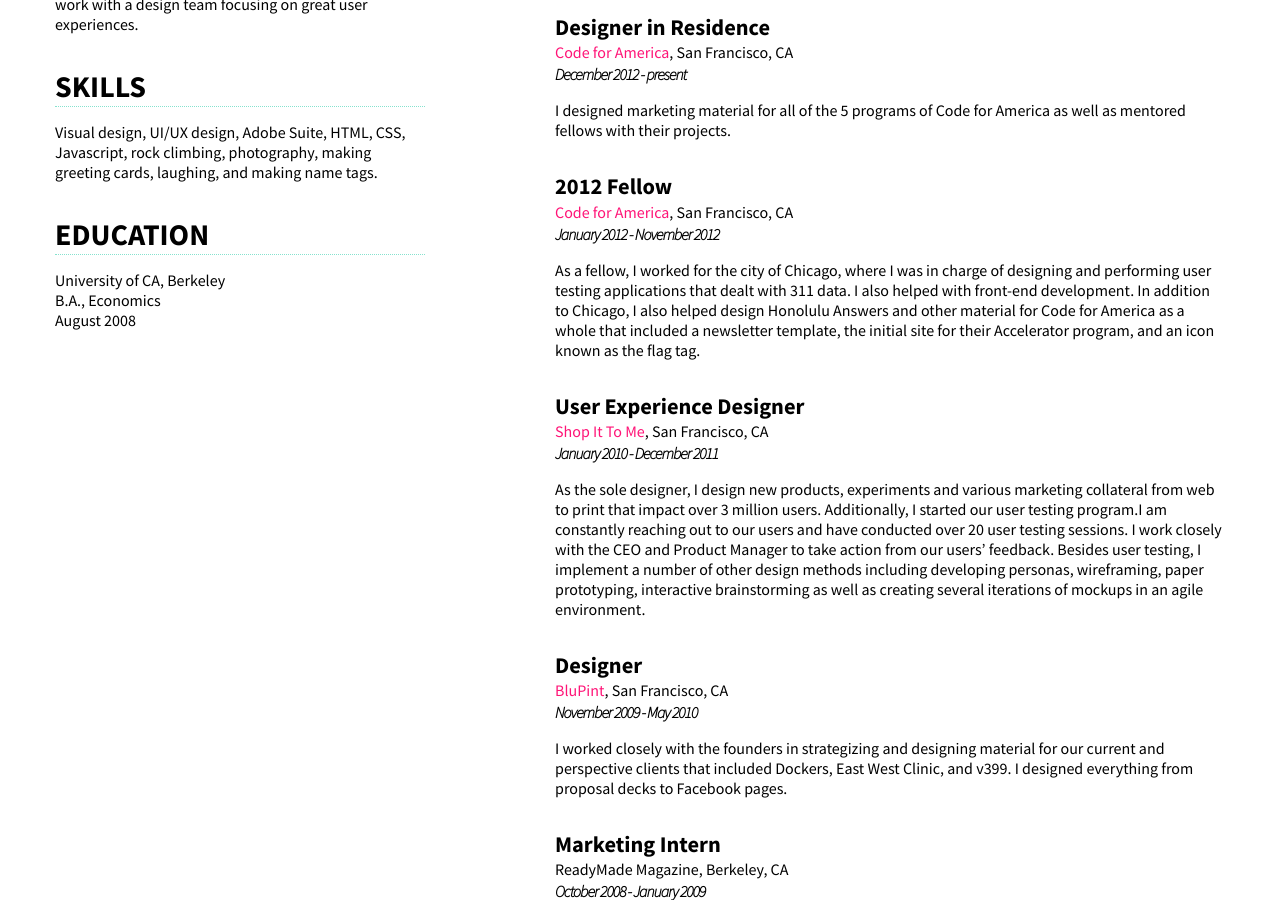
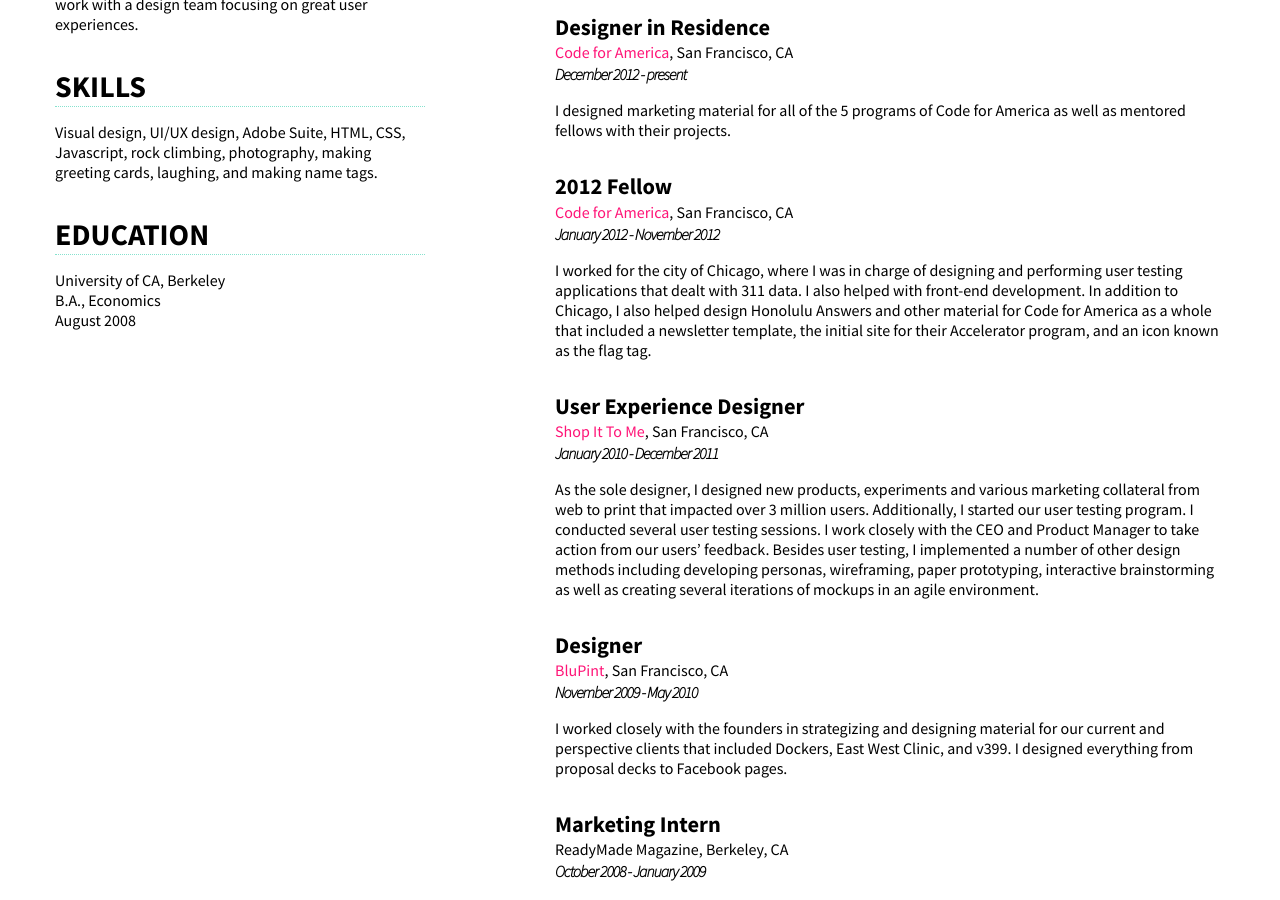
Before and after one commit to ahelkit/angellov.es, a Jekyll site: the page resumes/index.html, which Jekyll copies as it is, in a window 1280 px wide and 900 px high, scrolled down 335 px. Built offline with Jekyll 4.4.1, drawn with Linux system fonts in a browser that asks for light colours; comment, search, counter and statistics services are not loaded.

Commit message:
Updated some language in my resume

```diff
--- a/resumes/index.html
+++ b/resumes/index.html
@@ -76,14 +76,14 @@
                   <h3>2012 Fellow</h3>
                   <h4><a href="http://codeforamerica.org" target="_blank">Code for America</a>, San Francisco, CA</h4>
                   <p class="when">January 2012 - November 2012</p>
-                  <p>As a fellow, I worked for the city of Chicago, where I was in charge of designing and performing user testing applications that dealt with 311 data. I also helped with front-end development. In addition to Chicago, I also helped design Honolulu Answers and other material for Code for America as a whole that included a newsletter template, the initial site for their Accelerator program, and an icon known as the flag tag.</p>
+                  <p>I worked for the city of Chicago, where I was in charge of designing and performing user testing applications that dealt with 311 data. I also helped with front-end development. In addition to Chicago, I also helped design Honolulu Answers and other material for Code for America as a whole that included a newsletter template, the initial site for their Accelerator program, and an icon known as the flag tag.</p>
                 </li>
 
                 <li>
                   <h3>User Experience Designer</h3>
                   <h4><a href="http://shopittome.com" target="_blank">Shop It To Me</a>, San Francisco, CA</h4>
                   <p class="when">January 2010 - December 2011</p>
-                  <p>As the sole designer, I design new products, experiments and various marketing collateral from web to print that impact over 3 million users. Additionally, I started our user testing program.I am constantly reaching out to our users and have conducted over 20 user testing sessions. I work closely with the CEO and Product Manager to take action from our users’ feedback. Besides user testing, I implement a number of other design methods including developing personas, wireframing, paper prototyping, interactive brainstorming as well as creating several iterations of mockups in an agile environment.</p>
+                  <p>As the sole designer, I designed new products, experiments and various marketing collateral from web to print that impacted over 3 million users. Additionally, I started our user testing program. I conducted several user testing sessions. I work closely with the CEO and Product Manager to take action from our users’ feedback. Besides user testing, I implemented a number of other design methods including developing personas, wireframing, paper prototyping, interactive brainstorming as well as creating several iterations of mockups in an agile environment.</p>
                 </li>
 
 
```
